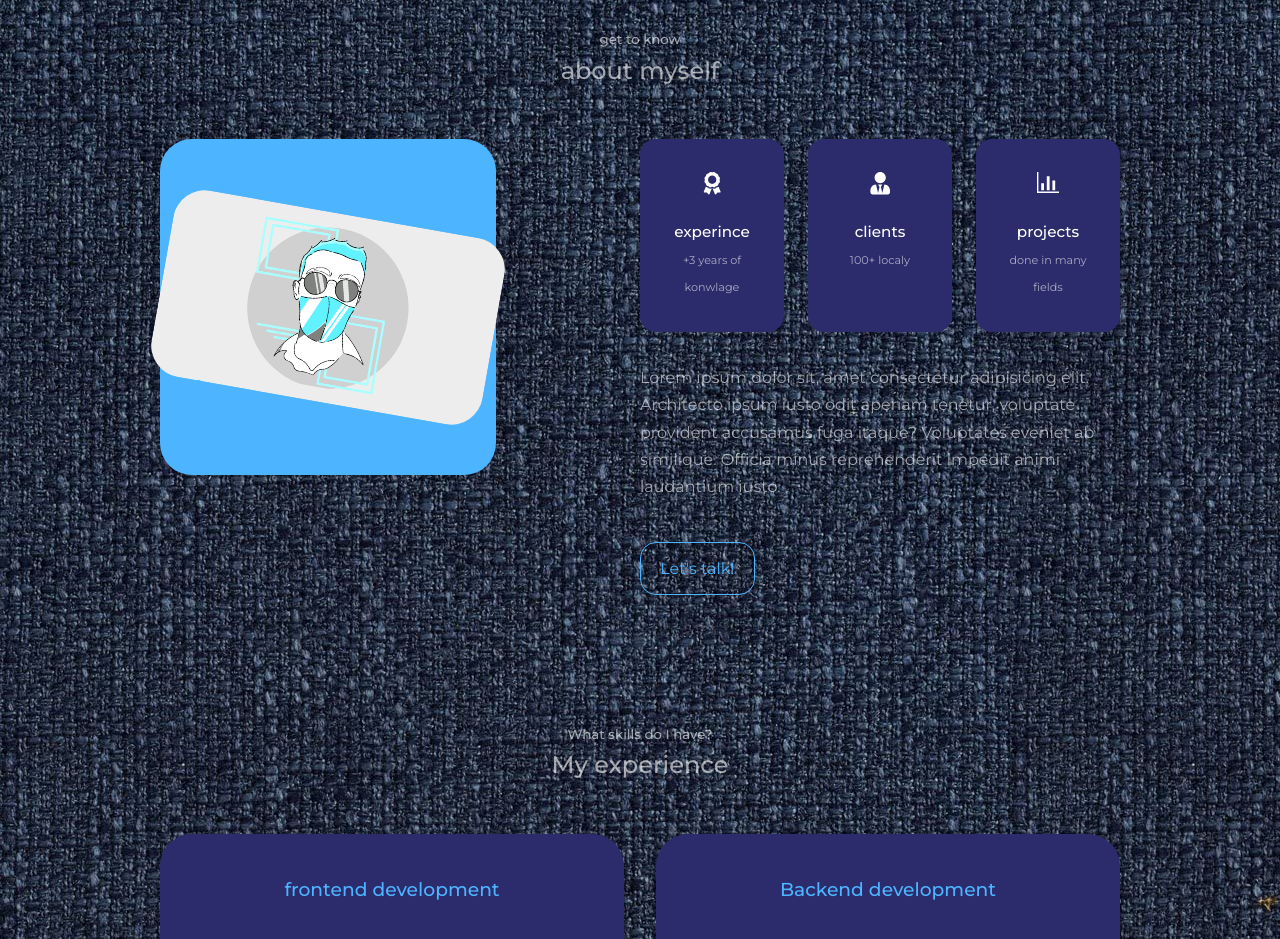
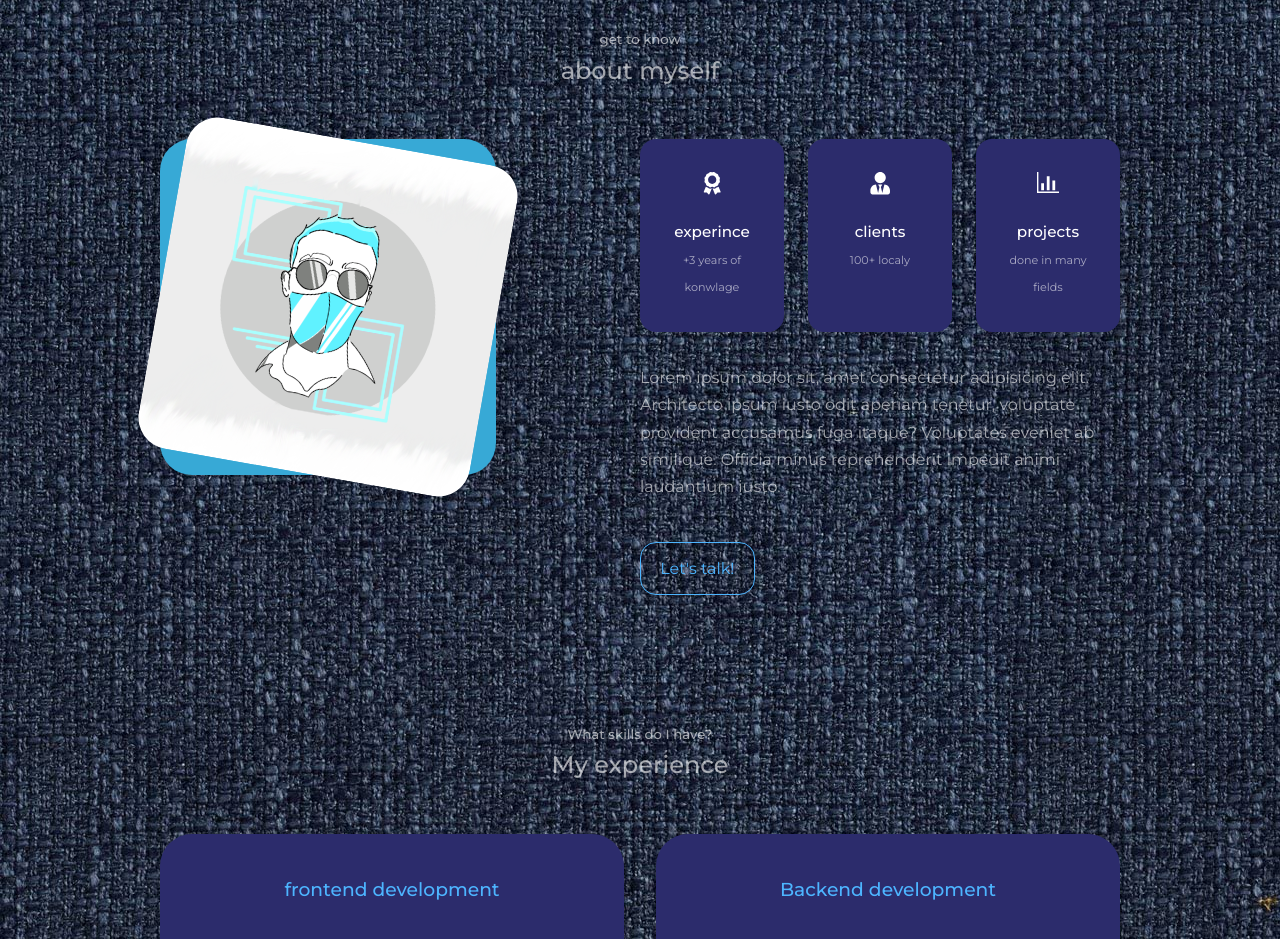
Before and after one commit to dearyfareq/capstone, a React (Create React App) app in the folder capstone/: page / in a window 1280 px wide. Shown: the part 1060-1999 px from the top of the page. Built offline with nearby package versions, Linux system fonts and the light colour scheme.

Commit message:
added more hotfixes for more optimization

```diff
--- a/capstone/src/components/about/about.css
+++ b/capstone/src/components/about/about.css
@@ -7,7 +7,7 @@
     width: 100%;
     aspect-ratio: 1/1;
     border-radius: 2rem;
-    background-color: var(--color-prime);
+    background-color: rgba(55, 169, 214);
     display: grid;
     place-items: center;
 }
```
Also changed, not shown: capstone/src/assests/afandy 2.png.
